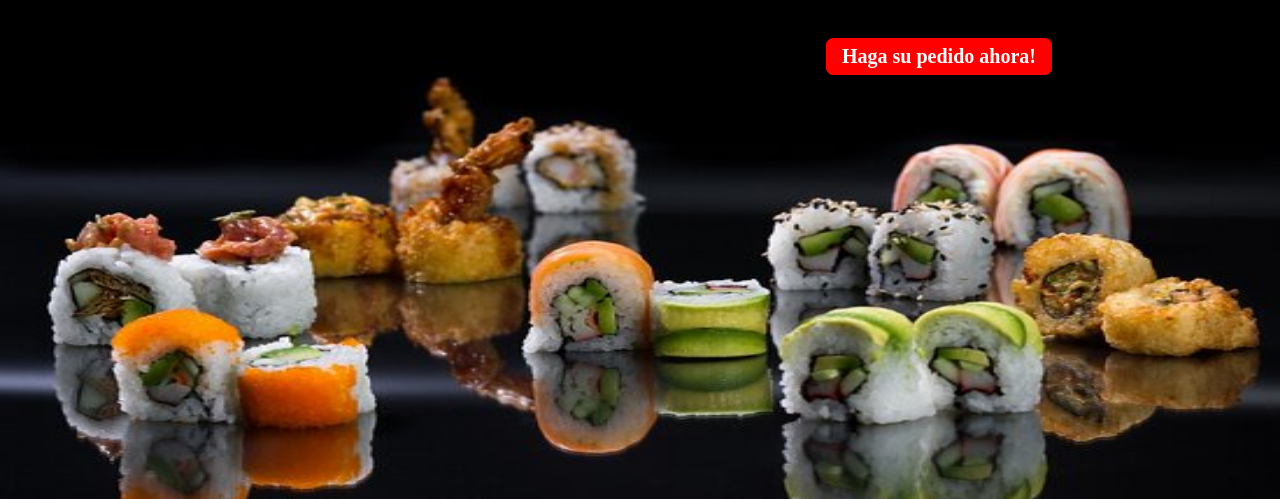
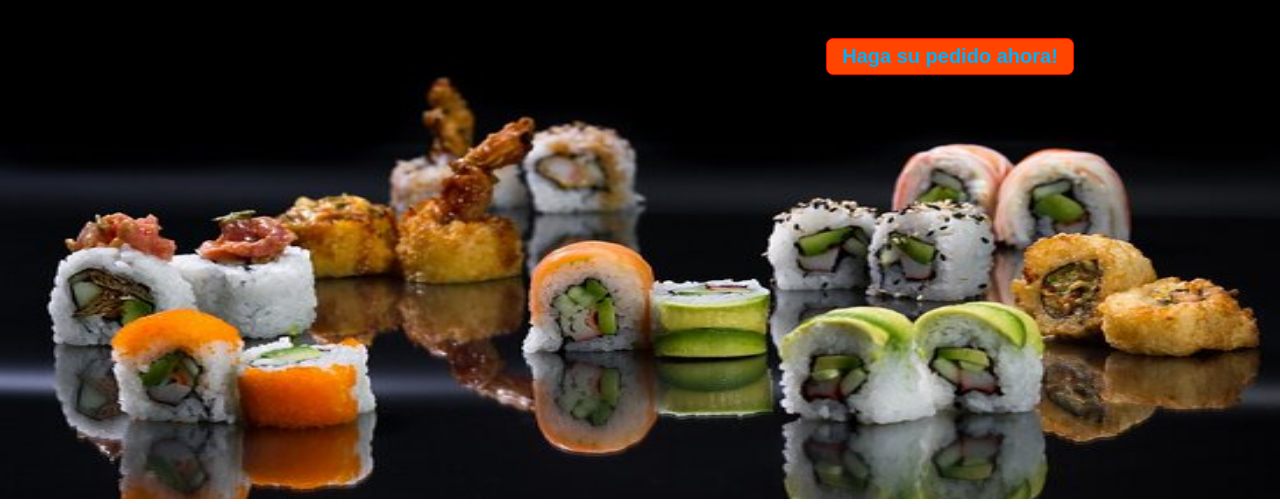
Before and after one commit to DavidChaban/DanzoFood, a plain HTML site: page index.html in a window 1280 px wide. In both pictures the pointer is over the element "Haga su pedido ahora!". Shown: the part 301-800 px from the top of the page. Drawn offline with Linux system fonts and the light colour scheme.

Commit message:
se agregan estilos

```diff
--- a/style.css
+++ b/style.css
@@ -201,7 +201,7 @@ object-fit: cover;
     display: flex;
     justify-content: center;
     align-items: center;
-    width: 226px;
+    width: 256px;
     padding: 6px;
     border: 1px solid red;
     border-radius: 7px;
@@ -211,7 +211,16 @@ object-fit: cover;
     font-size: 20px;
     cursor: pointer;
     margin-left: 3rem;
+    font-weight: bolder;
+    font-family: Arial, Helvetica, sans-serif;
 
+}
+.p-botton:hover{
+    background-color: orangered;
+    color: rgb(3, 176, 250);
+    font-weight: bolder;
+    font-family: Arial, Helvetica, sans-serif;
+    width: 15.5rem;
 }
 .enlace1{
     text-decoration: none;
```
